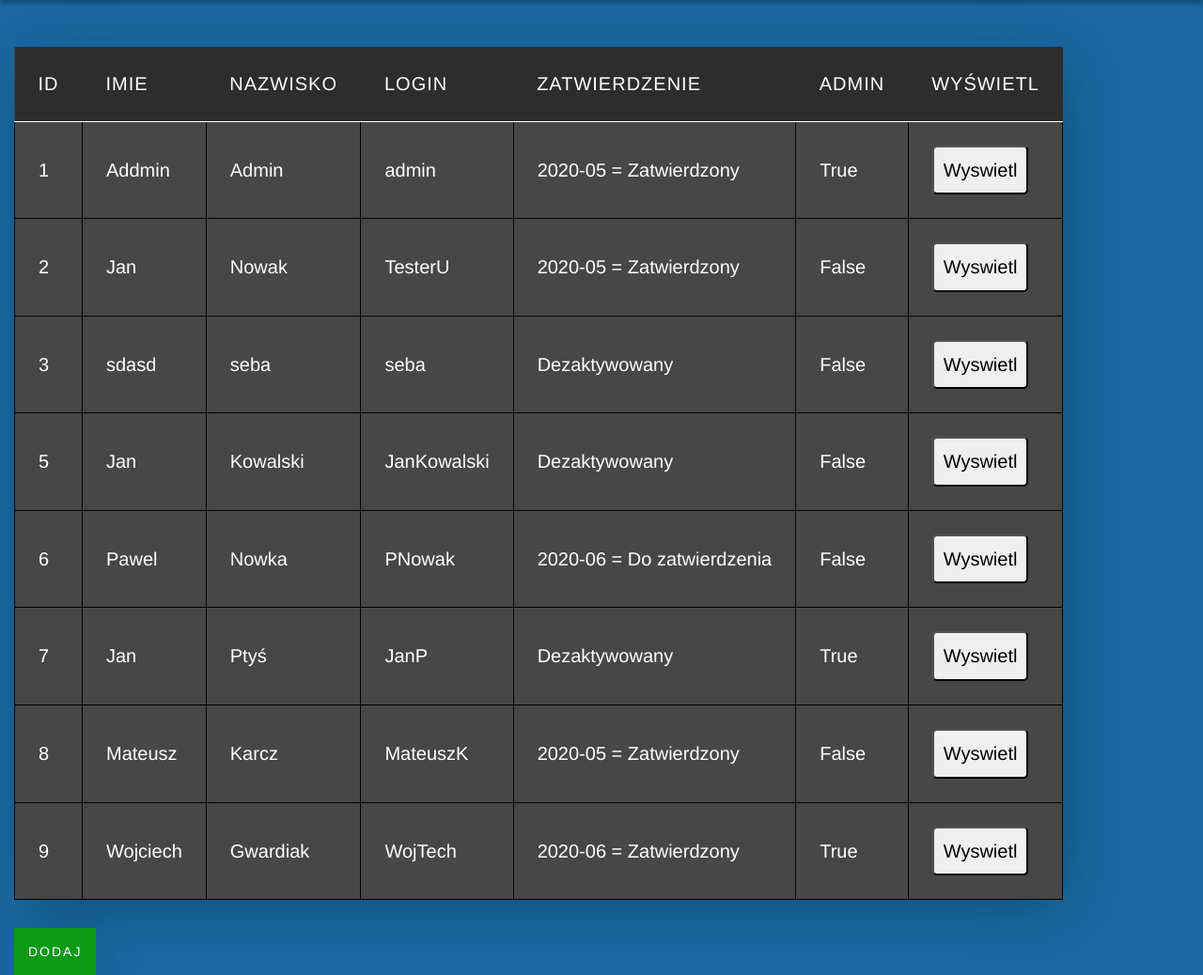
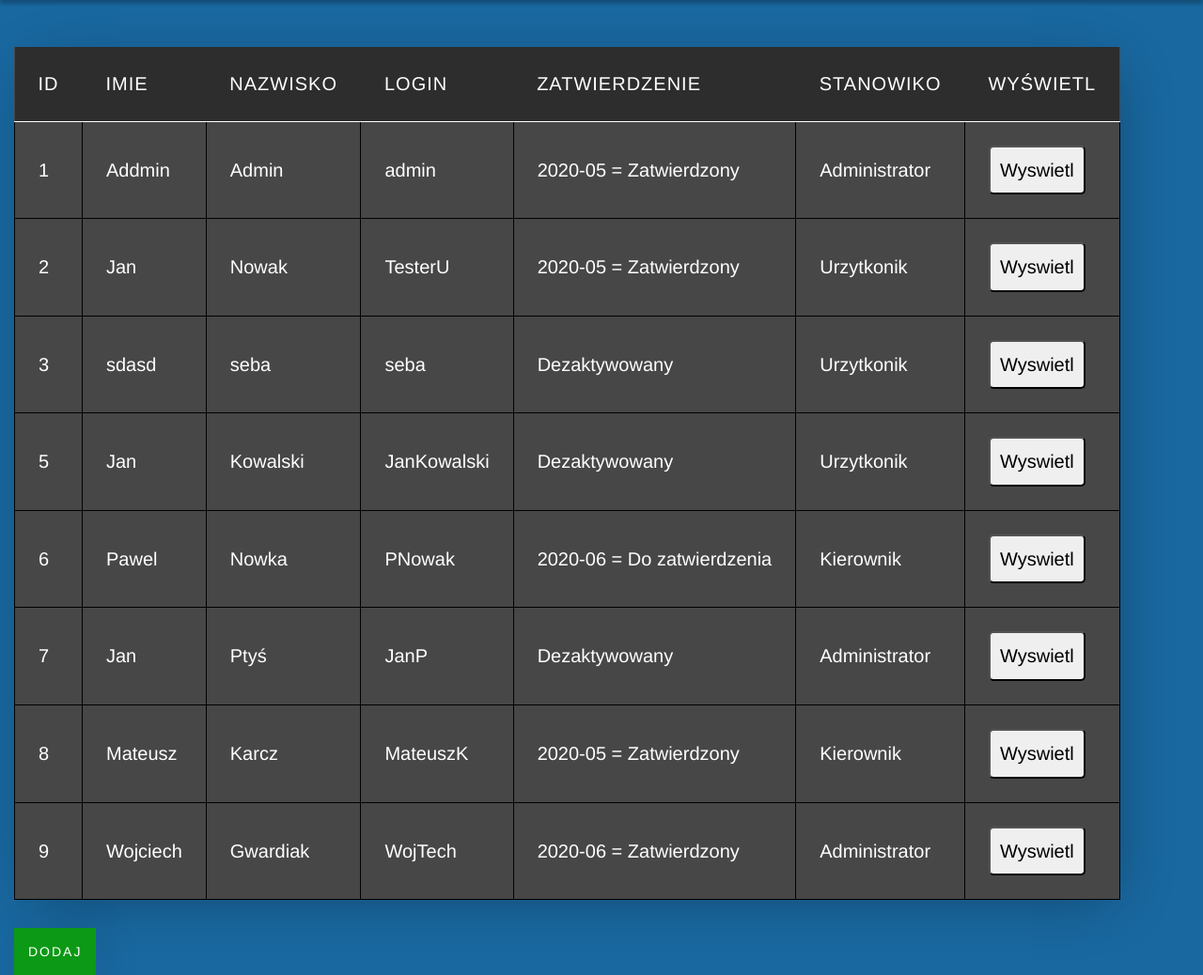
Before and after one commit to Mateusz1kar/BillTeamV02, a Django app: page /polls/PersonList/ in a window 1280 px wide. Shown: the part 73-1111 px from the top of the page at 94% size. Run offline with Django 3.2, Linux system fonts and the light colour scheme; a user stored in the database is signed in; data comes from the database, SQL or seed files in the repository; both versions use the stored data as it was after the commit; some libraries are stand-ins or nearby versions.

Commit message:
Naprawa błędów usuwania zgłoszeń , update rejestecji i tabel pracowników

```diff
--- a/polls/views.py
+++ b/polls/views.py
@@ -144,14 +144,27 @@ def personFormExecute(request):
             ex = "nie zmieniono hasła"
 
         #person2.password = request.POST['password']
-        person2.position = request.POST['position']
+        # person2.position = request.POST['position']
         #pom = False
         try:
             if (request.POST['czyA']):
                 pom = True
         except:
             pom = False
+
+        try:
+            if (request.POST['czyK']):
+                pomK = True
+        except:
+            pomK = False
+
         person2.admin = pom
+        if pom & pomK:
+            person2.admin = True
+            person2.kierownik = False
+        else:
+            person2.admin = pom
+            person2.kierownik = pomK
 
     except (KeyError, Person):
         # Redisplay the question voting form.
@@ -200,9 +213,15 @@ def addPersonFormExecute(request):
         #pom = False
         try:
             if (request.POST['czyA']):
-                 pom = True
+                pom = True
         except:
             pom = False
+
+        try:
+            if (request.POST['czyK']):
+                pomK = True
+        except:
+            pomK = False
 
         person2 = Person()
         #person = Person(firstName=request.POST['fname'], lastName=request.POST['lname'], login = request.POST['login'], password=request.POST['password'], position=request.POST['position'], admin= pom)
@@ -211,8 +230,14 @@ def addPersonFormExecute(request):
         person2.lastName = request.POST['lname']
         person2.login = request.POST['login']
         person2.password = request.POST['password']
-        person2.position = request.POST['position']
-        person2.admin = pom
+        # person2.position = request.POST['position']
+        if pom & pomK:
+            person2.admin = True
+            person2.kierownik = False
+        else:
+            person2.admin = pom
+            person2.kierownik = pomK
+
 
         person2.save()
         return HttpResponseRedirect(reverse('polls:personList'))
@@ -266,6 +291,14 @@ def register(request):
                 user.set_password(user.password)
                 user.save()
                 profile = profile_form.save(commit=False)
+                if profile.admin & profile.kierownik:
+                    profile.admin = True
+                    profile.kierownik = False
+                date = datetime.now()
+                if date.month == 1:
+                    date.month = 13
+                    date.year -= 1
+                profile.position = "" + (datetime(date.year, date.month-1, 28)).strftime("%Y-%m") + " = Zatwierdzony"
                 profile.user = user
                 profile.save()
                 registered = True
@@ -373,7 +406,7 @@ def NotifikationForm(request):
                 # else :warunke= datetime.now().month.__str__()
                 if monthPom == datetime.now().strftime("%m"):
                     error="Ten miesiąc został już zamknięty"
-                elif pomCzyPrzeslanyDoZamkniecia==" = Zatwierdzony" & monthPom==datetime.now().strftime("%m"):
+                elif( pomCzyPrzeslanyDoZamkniecia ==" = Zatwierdzony") & (monthPom == datetime.now().strftime("%m")):
                     error = "Ten miesiąc został już zamknięty"
                 elif pomCzyPrzeslanyDoZamkniecia=="= Do zatwierdzenia":
                     error = "Ten miesiąc został już przesłany do zatwierdzenie nie można wykonać tej operacji"
@@ -566,21 +599,31 @@ def notifikationFormDeleteExecute(request):
         #                     })
         # el
         if(pom.kierownik):
+
+            if request.POST['typ'] == "user":
                 return render(request, 'polls/notifikationUser.html',
                               {'person': pom,
                                'notifikation': notifikationList,
                                'sumHouersInMonth': sumHouersInMonth.__round__(2),
                                'sumHouersInLastMonth': sumHouersInLastMonth.__round__(2)
                                })
+            return HttpResponseRedirect(reverse('polls:startpage'))
         else:
 
             if (pom.admin):
-                return render(request, 'polls/StartAdmin.html',
-                              {'person': pom,
-                               'notifikation': notifikationList,
-                               'sumHouersInMonth': sumHouersInMonth.__round__(2),
-                               'sumHouersInLastMonth': sumHouersInLastMonth.__round__(2)
-                               })
+                if request.POST['typ'] == "start":
+                    return render(request, 'polls/StartAdmin.html',
+                                  {'person': pom,
+                                   'notifikation': notifikationList,
+                                   'sumHouersInMonth': sumHouersInMonth.__round__(2),
+                                   'sumHouersInLastMonth': sumHouersInLastMonth.__round__(2)
+                                   })
+                else:
+                    tempalte = "polls/ProjectDetailAdmin.html"
+                    return render(request, tempalte,
+                              {'notifikation': Notification.objects.filter(projectOwner_id=request.POST['idP'][16]).order_by(
+                                  '-start_date'),
+                               'project': get_object_or_404(Project, idProject=request.POST['idP'][16])})
             else:
                 return render(request, 'polls/startUser.html',
                               {'person': pom,
--- a/templates/polls/ProjectDetail.html
+++ b/templates/polls/ProjectDetail.html
@@ -30,6 +30,7 @@
         <td>
             <form action="{% url 'polls:notifikationDelee' %}" method="post">
         {% csrf_token %}
+              <input type="text" id="typ" name="typ" style="display: none" value="projekt">
              <input type="number" id="id" name="id" style="display: none" value="{{ n.idNotification }}">
             <input type="submit" value="Usuń">
         </form></td></tr>
--- a/templates/polls/ProjectDetailAdmin.html
+++ b/templates/polls/ProjectDetailAdmin.html
@@ -28,9 +28,11 @@
          <td>{{ n.start_date }}</td>
         <td>{{ n.edn_date }}</td>
         <td>
-            <form action="{% url 'polls:notifikationDelee' %}" method="post">
+            <form  enctype="multipart/form-data" action="{% url 'polls:notifikationDelee' %}" method="post">
         {% csrf_token %}
+              <input type="text" id="typ" name="typ" style="display: none" value="projekt">
              <input type="number" id="id" name="id" style="display: none" value="{{ n.idNotification }}">
+                  <input type="text" id="idP" name="idP" style="display: none" value="{{ n.projectOwner }}">
             <input type="submit" value="Usuń">
         </form></td></tr>
     {% endfor %}
--- a/templates/polls/ProjectDetailUser.html
+++ b/templates/polls/ProjectDetailUser.html
@@ -30,6 +30,7 @@ ProjectDetail.html{% extends "polls/baseUser.html" %}
         <td>
             <form action="{% url 'polls:notifikationDelee' %}" method="post">
         {% csrf_token %}
+              <input type="text" id="typ" name="typ" style="display: none" value="projekt">
              <input type="number" id="id" name="id" style="display: none" value="{{ n.idNotification }}">
             <input type="submit" value="Usuń">
         </form></td></tr>
--- a/templates/polls/StartAdmin.html
+++ b/templates/polls/StartAdmin.html
@@ -46,8 +46,11 @@
          <td>{{ n.start_date }}</td>
         <td>{{ n.edn_date }}</td>
         <td>
-            <form action="{% url 'polls:notifikationDelee' %}" method="post">
+
+          {% csrf_token %}
+            <form enctype="multipart/form-data" action="{% url 'polls:notifikationDelee' %}" method="post">
         {% csrf_token %}
+                <input type="text" id="typ" name="typ" style="display: none" value="start">
              <input type="number" id="id" name="id" style="display: none" value="{{ n.idNotification }}">
             <input type="submit" value="Usuń">
         </form></td></tr>
--- a/templates/polls/kierownik/StartKierownik.html
+++ b/templates/polls/kierownik/StartKierownik.html
@@ -48,6 +48,7 @@
         <td>
             <form action="{% url 'polls:notifikationDelee' %}" method="post">
         {% csrf_token %}
+                 <input type="text" id="typ" name="typ" style="display: none" value="start">
              <input type="number" id="id" name="id" style="display: none" value="{{ n.idNotification }}">
             <input type="submit" value="Usuń">
         </form></td></tr>
--- a/templates/polls/notifikationUser.html
+++ b/templates/polls/notifikationUser.html
@@ -26,6 +26,7 @@
         <td>
             <form action="{% url 'polls:notifikationDelee' %}" method="post">
         {% csrf_token %}
+                 <input type="number" id="typ" name="typ" style="display: none" value="user">
              <input type="number" id="id" name="id" style="display: none" value="{{ n.idNotification }}">
             <input type="submit" value="Usuń">
         </form></td></tr>
--- a/templates/polls/person.html
+++ b/templates/polls/person.html
@@ -9,7 +9,7 @@
       <th>Nazwisko</th>
       <th>Login</th>
       <th>Zatwierdzenie</th>
-      <th>Admin</th>
+      <th>Stanowiko</th>
       <th>Wyświetl</th>
   </tr>
 {#  admin, id, position, user, user_id #}
@@ -21,7 +21,13 @@
          <td>{{ p.user.last_name }}</td>
          <td>{{ p.user.username }}</td>
          <td>{{ p.position }}</td>
-         <td>{{ p.admin }}</td>
+        {% if p.admin%}
+         <td>Administrator</td>
+        {% elif p.kierownik%}
+        <td>Kierownik</td>
+        {% else%}
+        <td>Urzytkonik</td>
+        {% endif%}
         <td><a href="{% url 'polls:detailPerson'  p.id %}"><button class="show-person" value="Wyswietl">Wyswietl</button> </a></td></tr>
     {% endfor %}
 
--- a/templates/polls/register.html
+++ b/templates/polls/register.html
@@ -11,6 +11,8 @@
 <form enctype="multipart/form-data" action="{% url 'polls:register' %}" method="POST">
           {% csrf_token %}
           {{ user_form.as_p }}
+    <h3>Dodatkowe uprawnienia:</h3>
+    <p>wybranie obu przypisze uprawnienia administratora</p>
           {{ profile_form.as_p }}
           <input type="submit" name="" value="Zarejestruj">
         </form>
--- a/templates/polls/startUser.html
+++ b/templates/polls/startUser.html
@@ -28,6 +28,7 @@
         <td>
             <form action="{% url 'polls:notifikationDelee' %}" method="post">
         {% csrf_token %}
+                <input type="text" id="typ" name="typ" style="display: none" value="start">
              <input type="number" id="id" name="id" style="display: none" value="{{ n.idNotification }}">
             <input type="submit" value="Usuń">
         </form></td></tr>
```
Also changed, not shown: polls/forms.py (+4 -3 lines), templates/polls/detailPerson.html (+6 -2 lines), db.sqlite3.
